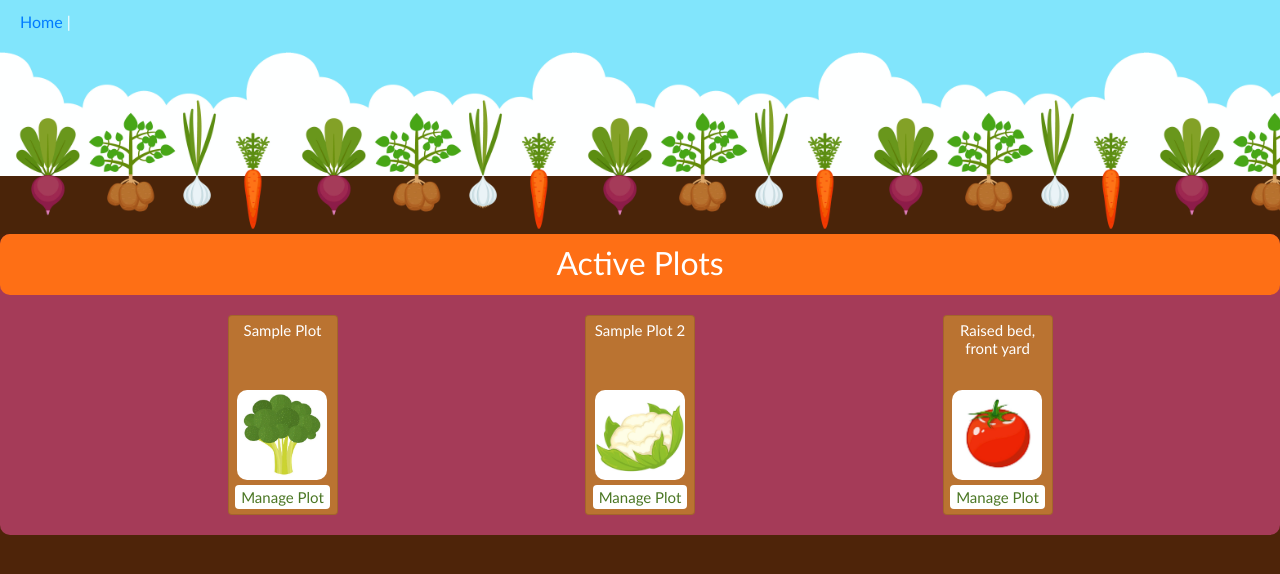
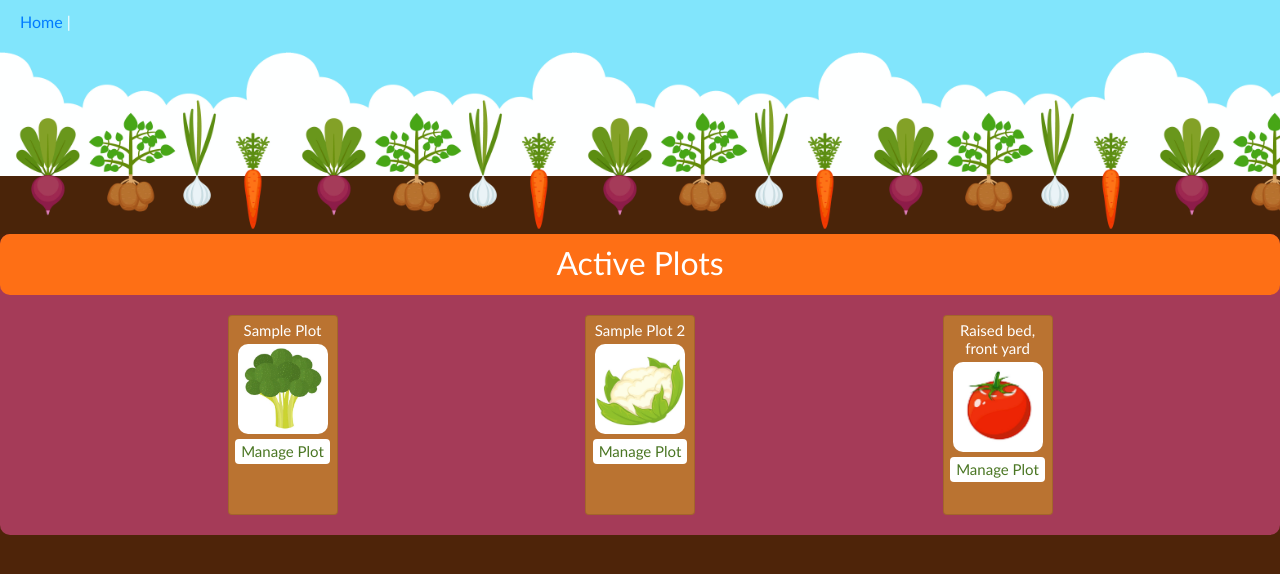
Before and after one commit to n0nnahs/Aww-Crop, a Vue app in the folder vue/: page /sample-plot in a window 1280 px wide. Shown: the top 574 px of the page. Built offline with nearby package versions, Linux system fonts and the light colour scheme.

Commit message:
latest css stuff

```diff
--- a/vue/src/components/PlotCard.vue
+++ b/vue/src/components/PlotCard.vue
@@ -28,26 +28,30 @@ export default {
     height: 200px;
     margin: 20px;
     background-color: #ba7331 !important;
-    display: flex;
+    display: grid;
+    grid-template-rows:1fr 2fr 1fr;
+    grid-template-areas:
+          "plot-name image button";
+
+    /* display: flex;
     flex-direction: column;
     justify-content: space-between;
-    align-items: center;
+    align-items: center; */
 }
 
 #plot-name {
   font-size: 15px;
   text-align: center;
   margin: 5px;
+  grid-area: plot-name;
   display:flex;
   flex-direction: column;
-   flex-flow: column wrap;
+  flex-flow: column wrap;
 }
 
 #plot-name-div {
   display: flex;
   flex-direction: column;
-
-
   align-content: center !important;
   justify-content: center;
 }
@@ -74,12 +78,17 @@ export default {
 }
 
 #crop-image {
+  grid-area: image;
   height: 90px;
   width: 90px;
   object-fit: contain;
   align-self: center;
   border-radius: 10px;
 }
+#manage-plot-button{
+  grid-area: button;
+}
+
 button{
   border-style: none;
 }
--- a/vue/src/views/Home.vue
+++ b/vue/src/views/Home.vue
@@ -51,7 +51,7 @@ export default {
 #home-grid {
   background-color: #4e2409;
   display: grid;
-  column-gap: 50px;
+  column-gap: 20px;
   grid-template-columns:1fr 1fr;
   grid-template-areas:
     "plots my-crops";
@@ -71,28 +71,13 @@ export default {
 #my-crops{
   grid-area: my-crops;
   margin-top: 10px;
-
-
 }
-/* #plot {
-  background-color: #4e2409;
-  display: grid;
-  column-gap: 50px;
-  grid-template-rows: 2fr  1fr  2fr;
-  grid-template-areas:
-    "aplots button iplots";
-}
-#aplots {
-  grid-area: aplots;
-}
-#iplots {
-  grid-area: iplots;
-} */
 #add-new-plot-button {
   grid-area: button;
   width: 100%;
   height: 65px;
   margin-bottom: 20px;
+  margin-top: 20px;
   font-size: 32px;
   align-content: bottom;
   border-radius: 10px;
@@ -102,18 +87,6 @@ export default {
   color: #83a126;
   background-color: white;
 }
-/* #add-new-plot-button::before {
-  font-family: fontAwesome;
-  content: "\f4d8\00a0";
-  color: #83a126;
-}
-
-#add-new-plot-button::after {
-  font-family: fontAwesome;
-  content: "\f4d8\00a0";
-  color: #83a126;
-} */
-
 #add-new-plot-button:hover {
   grid-area: button;
   width: 100%;
@@ -128,9 +101,4 @@ export default {
   color: white;
   background-color: #83a126;
 }
-
-
-
-
-
 </style>
```
Also changed, not shown: 1 other file (tests, documents, lock files or other folders).
